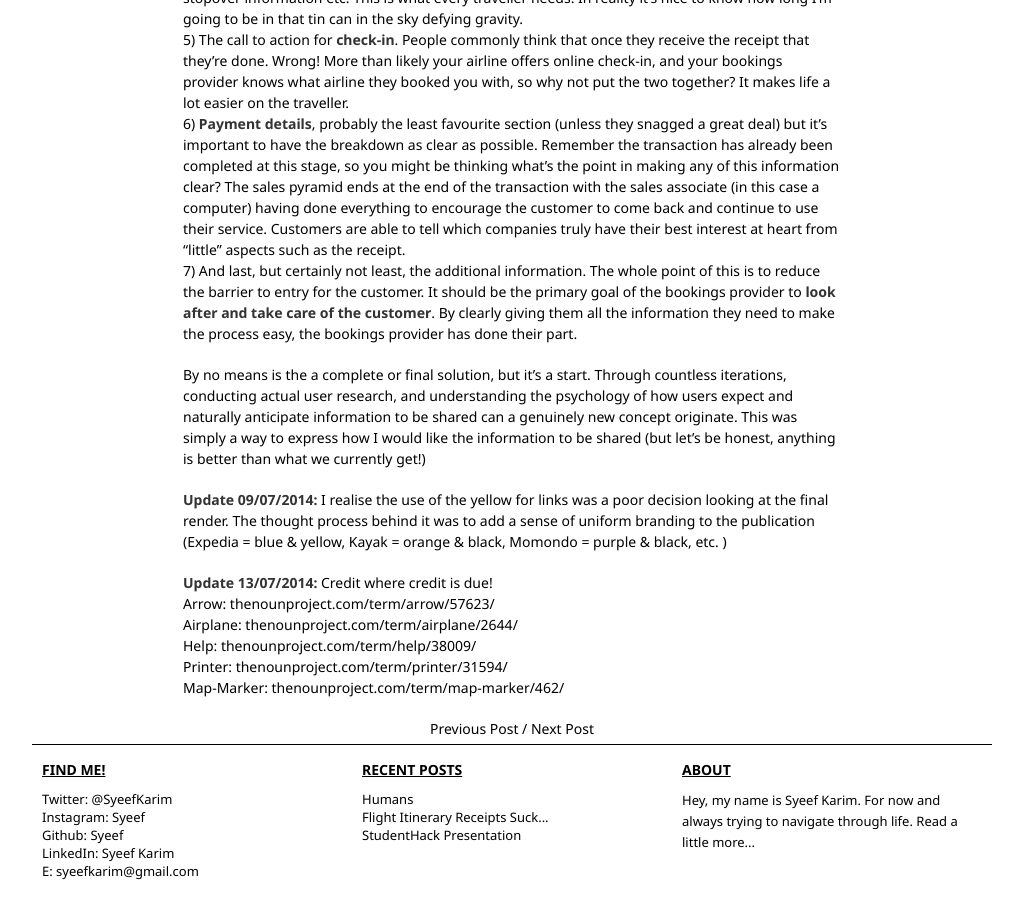
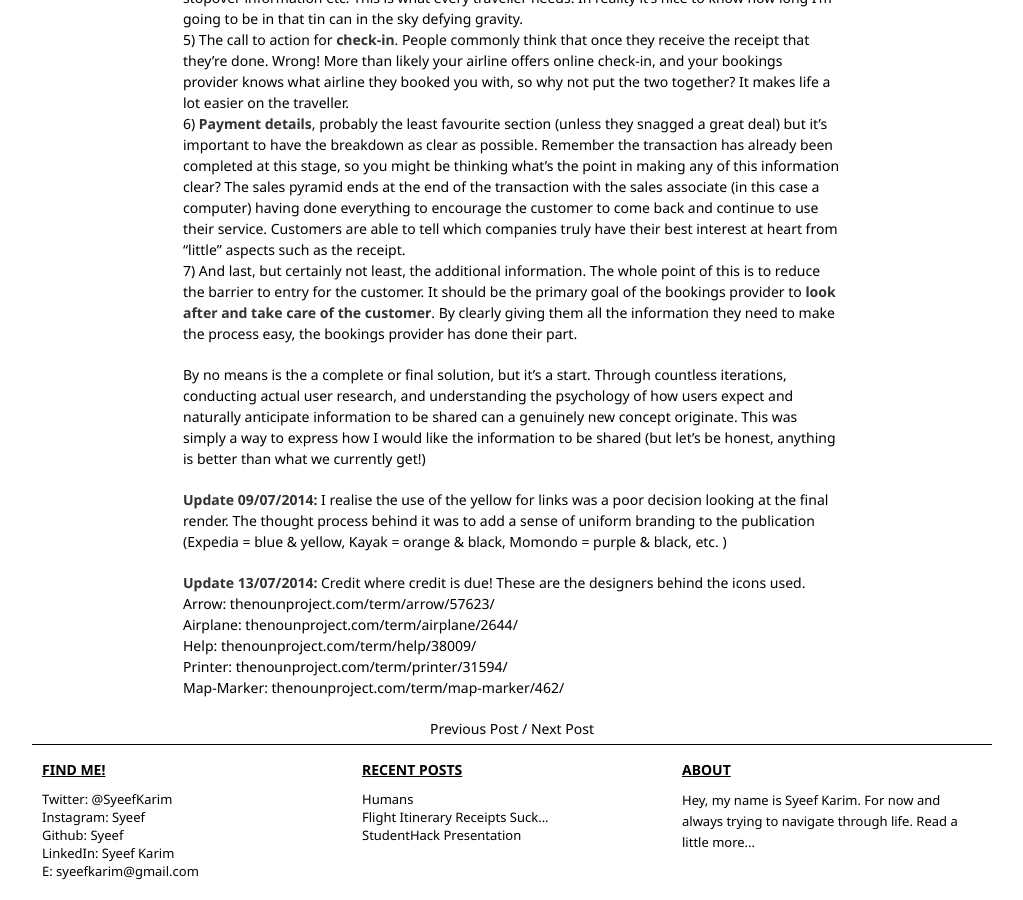
Before and after one commit to syeef/syeefkarim-2016-v0, a Jekyll site: the page built from _posts/2014-07-01-expedia-receipt.md, in a window 1280 px wide and 900 px high, scrolled down 2464 px. Shown: the whole window, without its empty margins (128-1151 px from the left). Built offline with Jekyll 4.4.1, drawn with Linux system fonts in a browser that asks for light colours; Markdown is read by kramdown in place of the engine named in the settings.

Commit message:
updated post to include credit for icon designs

```diff
--- a/_posts/2014-07-01-expedia-receipt.md
+++ b/_posts/2014-07-01-expedia-receipt.md
@@ -25,7 +25,7 @@ By no means is the a complete or final solution, but it's a start. Through count
 
 **Update 09/07/2014:** I realise the use of the yellow for links was a poor decision looking at the final render. The thought process behind it was to add a sense of uniform branding to the publication (Expedia = blue & yellow, Kayak = orange & black, Momondo = purple & black, etc. )
 
-**Update 13/07/2014:** Credit where credit is due!
+**Update 13/07/2014:** Credit where credit is due! These are the designers behind the icons used.
 Arrow: <a href="http://thenounproject.com/term/arrow/57623/" target="_blank">thenounproject.com/term/arrow/57623/</a>
 Airplane: <a href="http://thenounproject.com/term/airplane/2644/" target="_blank">thenounproject.com/term/airplane/2644/</a>
 Help: <a href="http://thenounproject.com/term/help/38009/" target="_blank">thenounproject.com/term/help/38009/</a>
```
